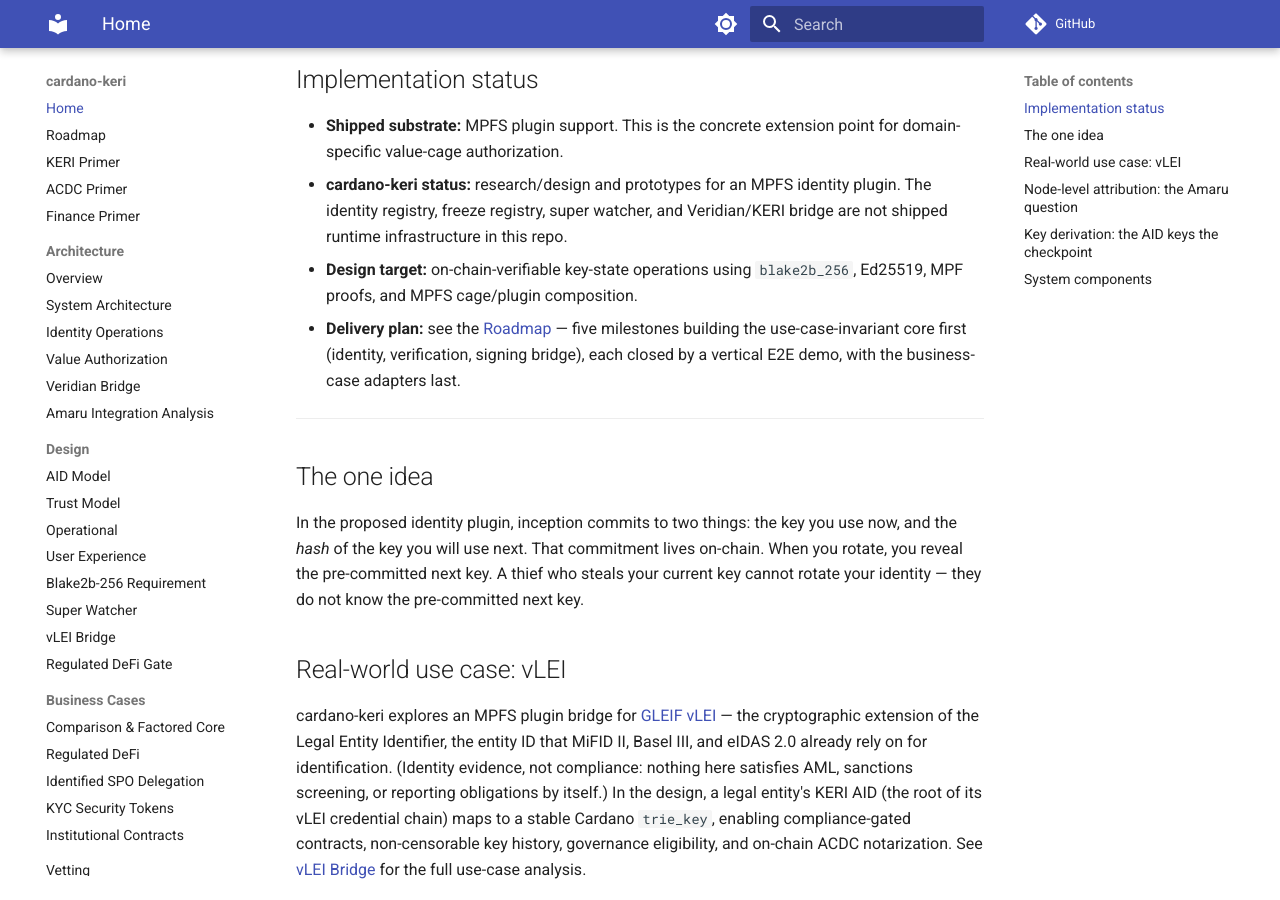
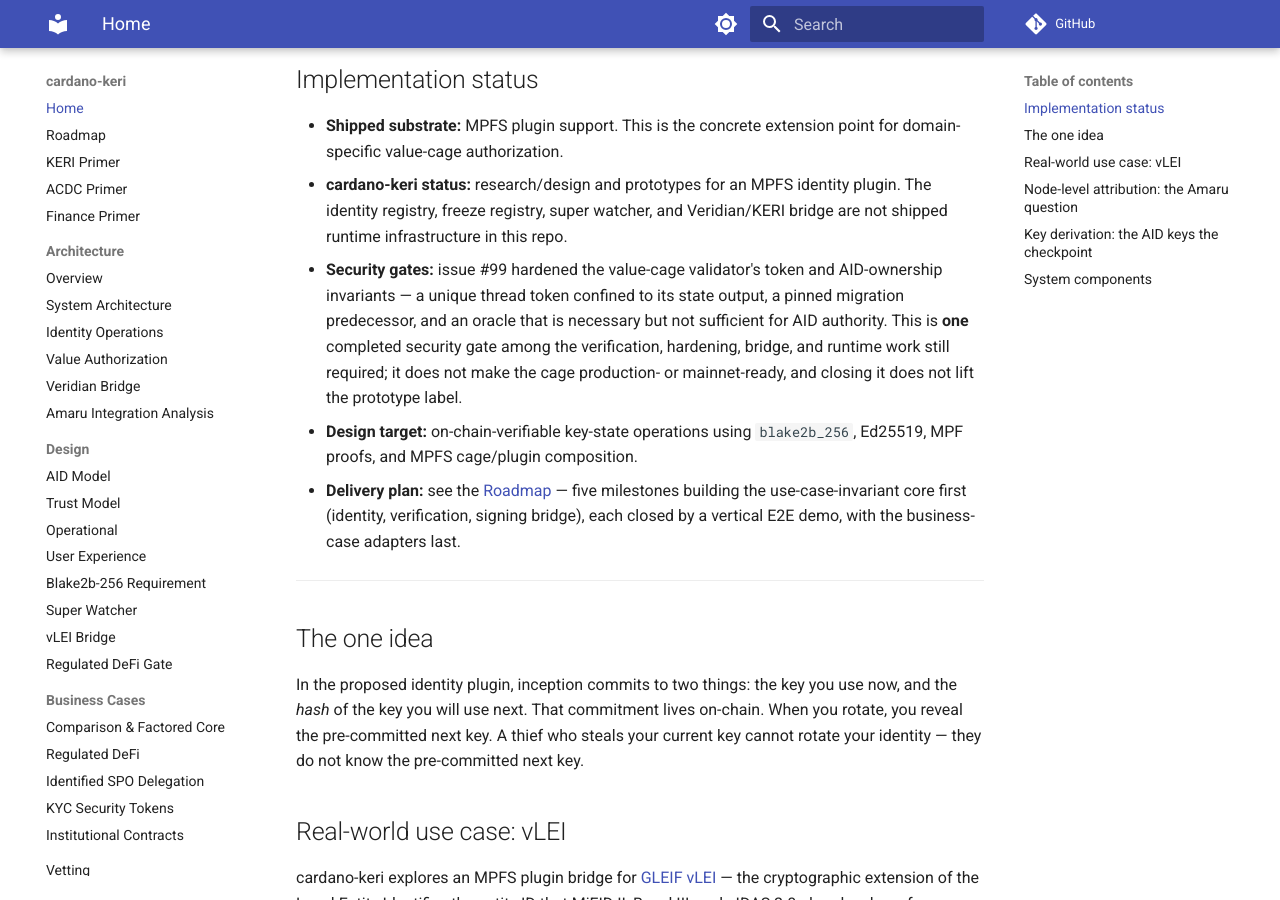
Before and after one commit to lambdasistemi/cardano-keri, an MkDocs documentation site: the page built from docs/index.md, in a window 1280 px wide and 900 px high, scrolled down 353 px. Built offline with MkDocs 1.6.1 and Material for MkDocs 9.7.7, drawn with Linux system fonts in a browser that asks for light colours; comment, search, counter and statistics services are not loaded.

Commit message:
docs: record cage security gate; keep prototype label
Record issue #99 as one completed cage security gate without lifting the prototype label.

Tasks: T099

```diff
--- a/docs/index.md
+++ b/docs/index.md
@@ -13,6 +13,13 @@
 - **cardano-keri status:** research/design and prototypes for an MPFS identity
   plugin. The identity registry, freeze registry, super watcher, and
   Veridian/KERI bridge are not shipped runtime infrastructure in this repo.
+- **Security gates:** issue #99 hardened the value-cage validator's token and
+  AID-ownership invariants — a unique thread token confined to its state output,
+  a pinned migration predecessor, and an oracle that is necessary but not
+  sufficient for AID authority. This is **one** completed security gate among the
+  verification, hardening, bridge, and runtime work still required; it does not
+  make the cage production- or mainnet-ready, and closing it does not lift the
+  prototype label.
 - **Design target:** on-chain-verifiable key-state operations using
   `blake2b_256`, Ed25519, MPF proofs, and MPFS cage/plugin composition.
 - **Delivery plan:** see the [Roadmap](roadmap.md) — five milestones building
```
Also changed, not shown: specs/99-cage-security/tasks.md (+3 -3 lines).
